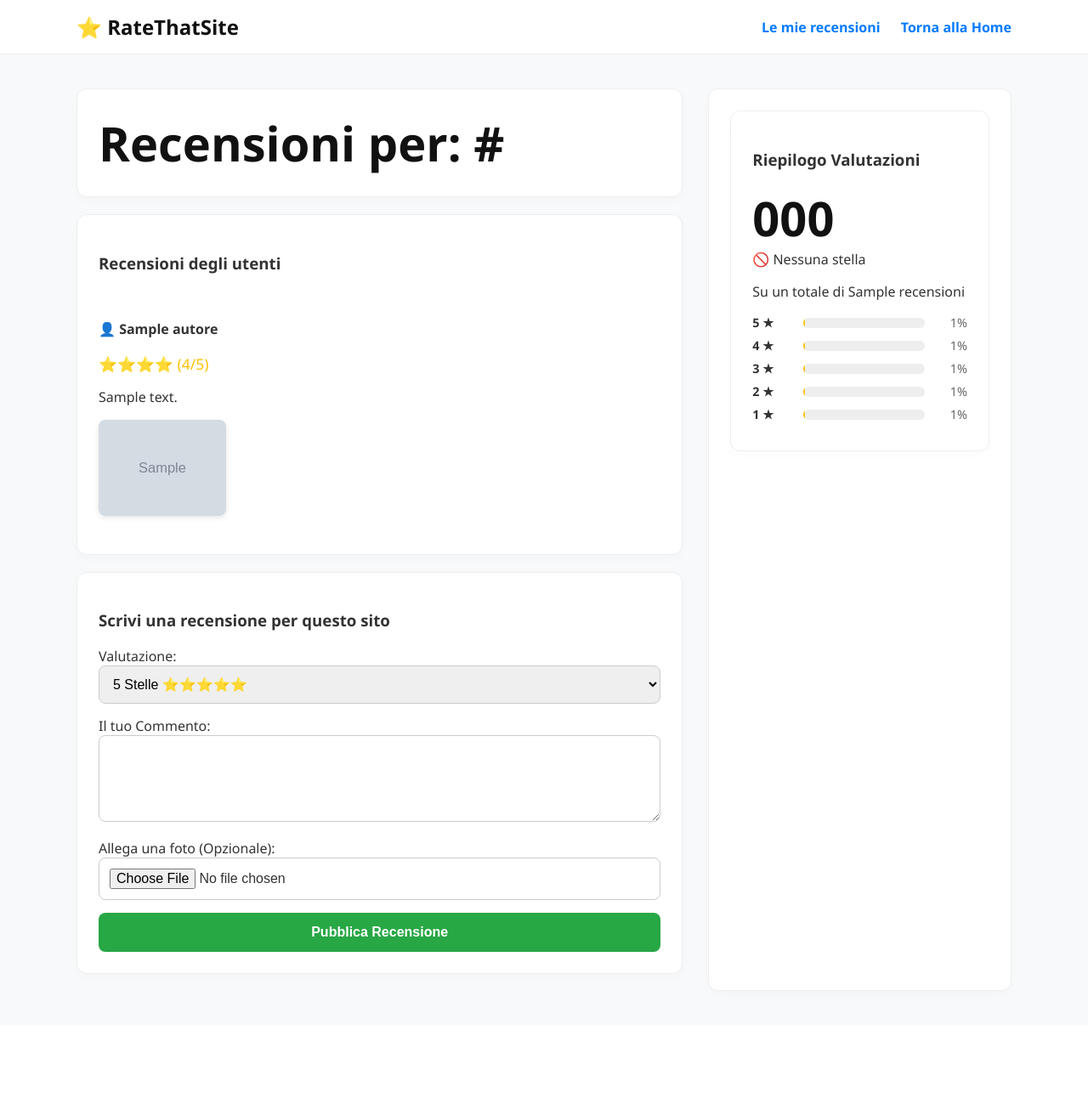
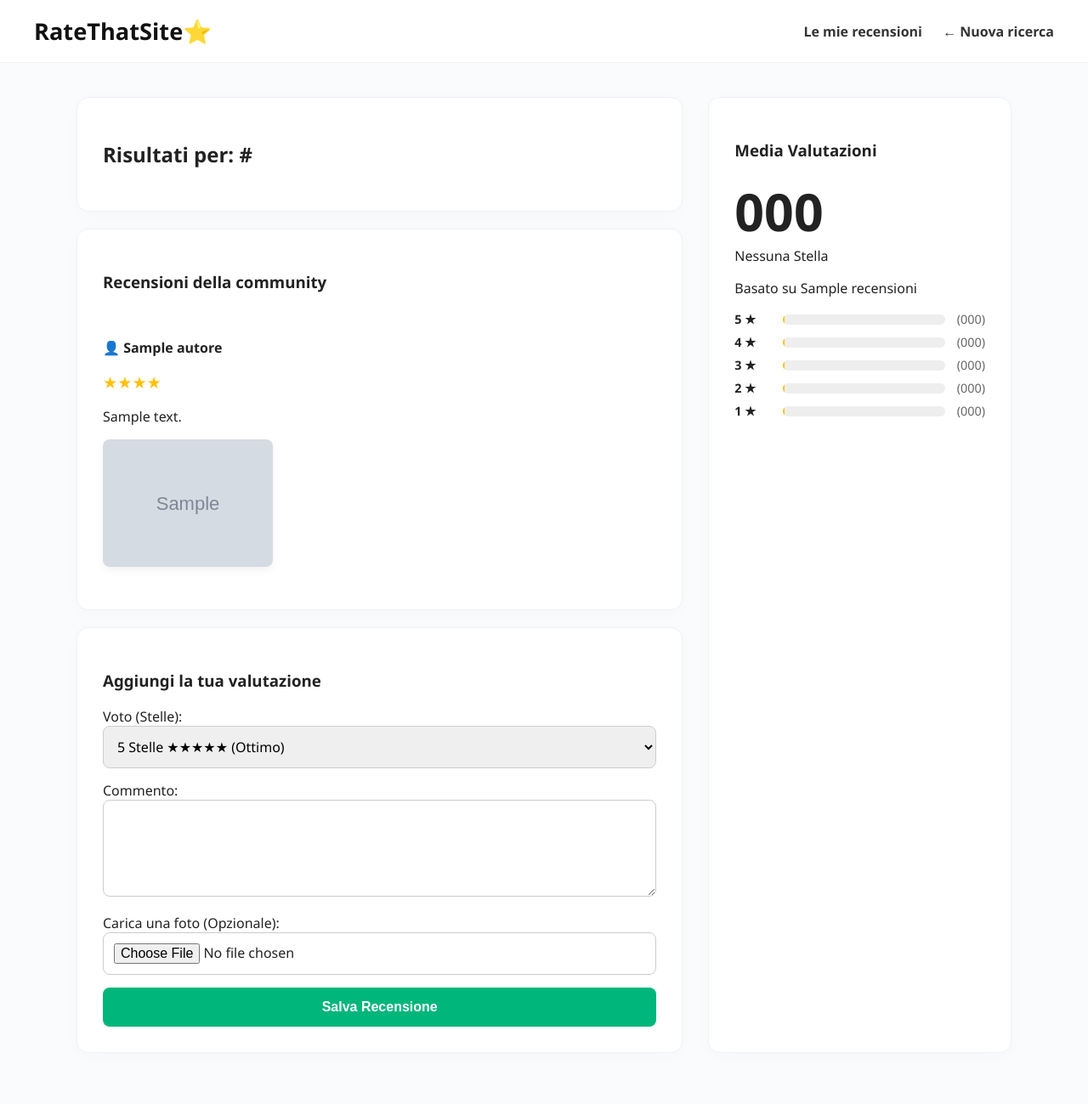
Before and after one commit to DanyXSmile/RateThatSite, a Flask app: template templates/risultati.html in a window 1280 px wide. Shown: the whole page at 85% size. Before the commit the page ends 1166 px from the top, so only its background shows below. Run offline with Flask 3, Linux system fonts and the light colour scheme; the visitor is signed in with stand-in values (Sample User, id 1); the template is opened without the code that fills it: most values are stand-ins (such as "Sample title", 1, 10 or a date in 2020); grey boxes marked "Sample" are stand-in pictures.

Commit message:
Aggiornamento v1.42

```diff
--- a/app.py
+++ b/app.py
@@ -2,30 +2,25 @@ import os
 from flask import Flask, render_template, request, session, redirect, url_for
 
 app = Flask(__name__)
-app.secret_key = os.environ.get("SECRET_KEY", "ratethatsite_ultra_secure_key_2026")
+app.secret_key = os.environ.get("SECRET_KEY", "ratethatsite_safe_key_2026")
 
-# DATABASE IN MEMORIA (Previene il crash dei cookie a 4KB e supporta le foto)
-# Contiene alcune recensioni iniziali per far funzionare la linea animata scorrevole
-MOCK_DB = {
+# DATABASE SALVATO SUL SERVER (Evita crash di memoria e supporta le foto)
+DB = {
     "utenti": ["Daniil", "Aura", "Marco", "Sofia"],
     "recensioni": [
-        {"autore": "Aura", "site_url": "github.com", "comment": "GitHub mi ha salvato la vita, essenziale per programmare!", "rating": 5, "foto_recensione": ""},
-        {"autore": "Marco", "site_url": "google.com", "comment": "Il motore di ricerca migliore di sempre, pulito e veloce.", "rating": 5, "foto_recensione": ""},
-        {"autore": "Sofia", "site_url": "spotify.com", "comment": "Ottima app per la musica, ma la pubblicità nella versione free è troppa.", "rating": 3, "foto_recensione": ""},
-        {"autore": "Daniil", "site_url": "vercel.com", "comment": " some bug all'inizio ma il deploy dei siti web è istantaneo. Fantastico.", "rating": 4, "foto_recensione": ""}
+        {"autore": "Aura", "site_url": "github.com", "comment": "GitHub è fondamentale per salvare il codice, super consigliato!", "rating": 5, "foto": ""},
+        {"autore": "Marco", "site_url": "google.com", "comment": "Sempre pulito e velocissimo, il re dei motori di ricerca.", "rating": 5, "foto": ""},
+        {"autore": "Sofia", "site_url": "spotify.com", "comment": "La selezione musicale è ottima, ma gli annunci free sono un po' troppi.", "rating": 3, "foto": ""},
+        {"autore": "Daniil", "site_url": "vercel.com", "comment": "Interfaccia pulita per i deploy, integrazione fantastica.", "rating": 4, "foto": ""}
     ]
 }
 
-@app.before_request
-def richiedi_nome():
-    if 'username' not in session and request.endpoint not in ['login', 'static']:
-        return redirect(url_for('index'))
-
 @app.route('/')
 def index():
+    # Se l'utente non è loggato, mostriamo subito la schermata che chiede il nome
     if 'username' not in session:
-        return render_template('index.html', mostre_login=True, errore_user=None)
-    return render_template('index.html', mostre_login=False, recensioni_loop=MOCK_DB['recensioni'])
+        return render_template('index.html', mostra_login=True, errore_user=None, recensioni_loop=DB["recensioni"])
+    return render_template('index.html', mostra_login=False, errore_user=None, recensioni_loop=DB["recensioni"])
 
 @app.route('/login', methods=['POST'])
 def login():
@@ -33,12 +28,13 @@ def login():
     if not username:
         return redirect(url_for('index'))
 
-    if username in MOCK_DB['utenti'] or username.lower() in [u.lower() for u in MOCK_DB['utenti']]:
-        return render_template('index.html', mostre_login=True, errore_user="Questo username è già in uso. Scegline un altro!")
+    # Controllo Username Unico (Case-Insensitive)
+    if username.lower() in [u.lower() for u in DB["utenti"]]:
+        return render_template('index.html', mostra_login=True, errore_user="Questo utente è già in uso", recensioni_loop=DB["recensioni"])
 
-    MOCK_DB['utenti'].append(username)
+    # Registrazione utente riuscita
+    DB["utenti"].append(username)
     session['username'] = username
-    session.modified = True
     return redirect(url_for('index'))
 
 @app.route('/cerca', methods=['GET', 'POST'])
@@ -48,36 +44,37 @@ def cerca():
 
     if request.method == 'POST':
         url_cercato = request.form.get('site_url', '').strip().lower()
-        url_cercato = url_cercato.replace('https://', '').replace('http://', '').replace('www.', '')
+        # Pulizia dell'URL per raggruppare i risultati in modo uniforme
+        url_cercato = url_cercato.replace("https://", "").replace("http://", "").replace("www.", "")
         if url_cercato.endswith('/'):
             url_cercato = url_cercato[:-1]
     else:
-        url_cercato = request.args.get('url', '').strip().lower()
+        url_cercato = request.args.get('url', '').strip()
 
     if not url_cercato:
         return redirect(url_for('index'))
 
-    recensioni_sito = [r for r in MOCK_DB['recensioni'] if r['site_url'] == url_cercato]
+    # Filtra le recensioni abbinate a questo URL
+    recensioni_sito = [r for r in DB["recensioni"] if r['site_url'] == url_cercato]
+    totale = len(recensioni_sito)
 
-    totale_recensioni = len(recensioni_sito)
     media_stelle = 0
     conteggio_stelle = {5: 0, 4: 0, 3: 0, 2: 0, 1: 0}
     percentuali = {5: 0, 4: 0, 3: 0, 2: 0, 1: 0}
 
-    if totale_recensioni > 0:
-        somma = 0
+    if totale > 0:
+        somma = sum(r['rating'] for r in recensioni_sito)
+        media_stelle = round(somma / totale, 1)
         for r in recensioni_sito:
-            somma += r['rating']
             conteggio_stelle[r['rating']] += 1
-        media_stelle = round(somma / totale_recensioni, 1)
         for stella in conteggio_stelle:
-            percentuali[stella] = round((conteggio_stelle[stella] / totale_recensioni) * 100)
+            percentuali[stella] = round((conteggio_stelle[stella] / totale) * 100)
 
     return render_template(
         'risultati.html',
         url_cercato=url_cercato,
         recensioni=recensioni_sito,
-        totale_recensioni=totale_recensioni,
+        totale_recensioni=totale,
         media_stelle=media_stelle,
         conteggio_stelle=conteggio_stelle,
         percentuali=percentuali
@@ -88,30 +85,31 @@ def aggiungi_recensione():
     if 'username' not in session:
         return redirect(url_for('index'))
 
-    autore = session['username']
     site_url = request.form.get('site_url', '').strip().lower()
     comment = request.form.get('comment', '').strip()
     rating = int(request.form.get('rating', 5))
     foto_base64 = request.form.get('foto_base64', '')
 
     nuova_recensione = {
-        'autore': autore,
+        'autore': session['username'],
         'site_url': site_url,
         'comment': comment,
         'rating': rating,
-        'foto_recensione': foto_base64
+        'foto': foto_base64
     }
-
-    MOCK_DB['recensioni'].append(nuova_recensione)
+    DB["recensioni"].append(nuova_recensione)
     return redirect(url_for('cerca', url=site_url))
 
 @app.route('/le-mie-recensioni')
 def le_mie_recensioni():
     if 'username' not in session:
         return redirect(url_for('index'))
+    mie_recensioni = [r for r in DB["recensioni"] if r['autore'] == session['username']]
+    return render_template('le_mie_recensioni.html', recensioni=mie_recensioni)
 
-    mie_recensioni = [r for r in MOCK_DB['recensioni'] if r['autore'] == session['username']]
-    return render_template('le_mie_recensioni.html', recensioni=mie_recensioni)
+@app.route('/chi-siamo')
+def chi_siamo():
+    return render_template('chi_siamo.html')
 
 @app.route('/logout')
 def logout():
--- a/templates/risultati.html
+++ b/templates/risultati.html
@@ -2,175 +2,172 @@
 <html lang="it">
 <head>
     <meta charset="UTF-8">
-    <title>Recensioni per {{ url_cercato }} - RateThatSite</title>
+    <title>Recensioni per {{ url_cercato }}</title>
     <style>
-        body { font-family: 'Segoe UI', Arial, sans-serif; background-color: #f8f9fa; margin: 0; padding: 0; color: #333; }
-        .main-header { background: #ffffff; border-bottom: 1px solid #eee; padding: 15px 0; }
-        .header-container { max-width: 1100px; margin: 0 auto; display: flex; justify-content: space-between; align-items: center; padding: 0 20px; }
-        .logo-text { font-size: 1.5rem; font-weight: 800; color: #111; text-decoration: none; }
-        .nav-link { color: #007bff; text-decoration: none; font-weight: bold; margin-left: 20px; }
-        .nav-link:hover { text-decoration: underline; }
-        .container { max-width: 1100px; margin: 40px auto; padding: 0 20px; display: grid; grid-template-columns: 2fr 1fr; gap: 30px; }
-        @media(max-width: 768px) { .container { grid-template-columns: 1fr; } }
-        .card { background: white; padding: 25px; border-radius: 12px; box-shadow: 0 4px 12px rgba(0,0,0,0.02); margin-bottom: 20px; border: 1px solid #eee; }
-        .rating-big { font-size: 3.5rem; font-weight: 800; margin: 0; color: #111; }
-        .bar-container { display: flex; align-items: center; margin-bottom: 8px; font-size: 0.9rem; }
-        .bar-label { width: 50px; font-weight: 600; }
-        .bar-bg { flex: 1; background: #eee; height: 12px; border-radius: 6px; margin: 0 10px; overflow: hidden; }
+        body { font-family: 'Segoe UI', Arial, sans-serif; background-color: #f9fbfd; margin: 0; padding: 0; color: #222; }
+        .main-header { background: #ffffff; border-bottom: 1px solid #eef2f5; padding: 18px 0; }
+        .header-container { max-width: 1200px; margin: 0 auto; display: flex; justify-content: space-between; align-items: center; padding: 0 20px; }
+        .logo-text { font-size: 1.7rem; font-weight: 800; color: #111; text-decoration: none; }
+        .nav-link { color: #333; text-decoration: none; font-weight: 600; margin-left: 20px; }
+        .nav-link:hover { color: #007bff; }
+
+        .layout-grid { max-width: 1100px; margin: 40px auto; padding: 0 20px; display: grid; grid-template-columns: 2fr 1fr; gap: 30px; }
+        @media(max-width: 768px) { .layout-grid { grid-template-columns: 1fr; } }
+
+        .panel { background: white; padding: 30px; border-radius: 14px; box-shadow: 0 4px 20px rgba(0,0,0,0.02); margin-bottom: 20px; border: 1px solid #eef2f5; }
+        .no-reviews-box { background: #fff8eb; color: #b7791f; border-left: 4px solid #f6ad55; padding: 20px; border-radius: 8px; font-weight: 600; margin-bottom: 25px; }
+
+        /* RIASSUNTO TRUSTPILOT */
+        .big-score { font-size: 3.8rem; font-weight: 800; margin: 0; }
+        .bar-row { display: flex; align-items: center; margin-bottom: 8px; font-size: 0.9rem; }
+        .bar-label { width: 45px; font-weight: 600; }
+        .bar-rail { flex: 1; background: #eee; height: 12px; border-radius: 6px; margin: 0 12px; overflow: hidden; }
         .bar-fill { background: #ffc107; height: 100%; border-radius: 6px; }
-        .bar-pct { width: 40px; text-align: right; color: #666; }
-        .review-item { padding: 20px 0; border-bottom: 1px solid #eee; }
-        .review-item:last-child { border-bottom: none; }
-        .stars { color: #ffc107; font-size: 1.1rem; margin-bottom: 5px; }
-        .form-control { width: 100%; padding: 12px; border: 1px solid #ccc; border-radius: 8px; box-sizing: border-box; font-size: 1rem; margin-bottom: 15px; }
-        .btn-submit { background: #28a745; color: white; border: none; padding: 14px; border-radius: 8px; font-weight: bold; cursor: pointer; width: 100%; font-size: 1rem; }
-        .btn-submit:hover { background: #218838; }
-        .review-img { max-width: 150px; max-height: 150px; border-radius: 8px; margin-top: 10px; display: block; box-shadow: 0 2px 6px rgba(0,0,0,0.1); }
-        .summary-box { background: white; padding: 25px; border-radius: 12px; box-shadow: 0 4px 12px rgba(0,0,0,0.02); border: 1px solid #eee; position: sticky; top: 20px; }
+        .bar-count { width: 35px; text-align: right; color: #666; }
+
+        .review-card { padding: 20px 0; border-bottom: 1px solid #f0f2f5; }
+        .review-card:last-child { border-bottom: none; }
+        .stars-gold { color: #ffc107; font-size: 1.2rem; margin: 4px 0; }
+
+        .input-field { width: 100%; padding: 12px; border: 1px solid #ccc; border-radius: 8px; box-sizing: border-box; font-size: 1rem; margin-bottom: 15px; font-family: inherit; }
+        .submit-btn { background: #00b67a; color: white; border: none; padding: 14px; border-radius: 8px; font-weight: bold; cursor: pointer; width: 100%; font-size: 1rem; }
+        .attached-img { max-width: 200px; max-height: 200px; border-radius: 8px; margin-top: 12px; display: block; box-shadow: 0 4px 10px rgba(0,0,0,0.05); }
     </style>
 </head>
 <body>
     <header class="main-header">
         <div class="header-container">
-            <a href="/" class="logo-text">⭐ RateThatSite</a>
+            <a href="/" class="logo-text">RateThatSite⭐</a>
             <div>
                 <a href="/le-mie-recensioni" class="nav-link">Le mie recensioni</a>
-                <a href="/" class="nav-link">Torna alla Home</a>
+                <a href="/" class="nav-link">← Nuova ricerca</a>
             </div>
         </div>
     </header>
 
-    <div class="container">
+    <div class="layout-grid">
         <div>
-            <div class="card">
-                <h2 class="rating-big">Recensioni per: {{ url_cercato }}</h2>
+            <div class="panel">
+                <h2>Risultati per: {{ url_cercato }}</h2>
             </div>
 
-            <div class="card">
-                <h3>Recensioni degli utenti</h3>
-                {% if recensioni %}
+            <div class="panel">
+                {% if totale_recensioni == 0 %}
+                    <div class="no-reviews-box">Non ci sono recensioni per questo sito</div>
+                {% else %}
+                    <h3>Recensioni della community</h3>
                     {% for r in recensioni %}
-                    <div class="review-item">
+                        <div class="review-card">
                             <p><strong>👤 {{ r.autore }}</strong></p>
-                        <p class="stars">{% for i in range(r.rating|int) %}⭐️{% endfor %} ({{ r.rating }}/5)</p>
+                            <div class="stars-gold">
+                                {% for s in range(r.rating) %}★{% endfor %}
+                            </div>
                             <p>{{ r.comment }}</p>
-                        {% if r.foto_recensione %}
-                            <img class="review-img" src="{{ r.foto_recensione }}" alt="Foto allegata">
+                            {% if r.foto %}
+                                <img src="{{ r.foto }}" alt="Foto Recensione" class="attached-img">
                             {% endif %}
                         </div>
                     {% endfor %}
-                {% else %}
-                    <p>Nessuna recensione presente per questo sito. Sii il primo a scriverne una qui sotto!</p>
                 {% endif %}
             </div>
 
-            <div class="card">
-                <h3>Scrivi una recensione per questo sito</h3>
+            <div class="panel">
+                <h3>Aggiungi la tua valutazione</h3>
                 <form action="/aggiungi_recensione" method="POST" enctype="multipart/form-data">
                     <input type="hidden" name="site_url" value="{{ url_cercato }}">
-                    <input type="hidden" id="fotoBase64" name="foto_base64" value="">
+                    <input type="hidden" id="foto_base64" name="foto_base64" value="">
 
-                    <div class="form-group">
-                        <label>Valutazione:</label>
-                        <select name="rating" class="form-control" required>
-                            <option value="5">5 Stelle ⭐️⭐️⭐️⭐️⭐️</option>
-                            <option value="4">4 Stelle ⭐️⭐️⭐️⭐️</option>
-                            <option value="3">3 Stelle ⭐️⭐️⭐️</option>
-                            <option value="2">2 Stelle ⭐️⭐️</option>
-                            <option value="1">1 Stella ⭐️</option>
+                    <div>
+                        <label>Voto (Stelle):</label>
+                        <select name="rating" class="input-field" required>
+                            <option value="5">5 Stelle ★★★★★ (Ottimo)</option>
+                            <option value="4">4 Stelle ★★★★ (Buono)</option>
+                            <option value="3">3 Stelle ★★★ (Sufficiente)</option>
+                            <option value="2">2 Stelle ★★ (Scarso)</option>
+                            <option value="1">1 Stella ★ (Pessimo)</option>
                         </select>
                     </div>
 
-                    <div class="form-group">
-                        <label>Il tuo Commento:</label>
-                        <textarea name="comment" class="form-control" rows="4" required></textarea>
+                    <div>
+                        <label>Commento:</label>
+                        <textarea name="comment" class="input-field" rows="4" required></textarea>
                     </div>
 
-                    <div class="form-group">
-                        <label>Allega una foto (Opzionale):</label>
-                        <input type="file" id="fotoInput" accept="image/*" class="form-control">
-                        <div id="caricamentoStato" style="display:none; margin-top: 8px; font-size: 0.95rem;"></div>
+                    <div>
+                        <label>Carica una foto (Opzionale):</label>
+                        <input type="file" id="uploadImmagine" accept="image/*" class="input-field">
+                        <div id="compressStatus" style="display:none; margin-bottom: 15px; font-size: 0.9rem; color: #666;"></div>
                     </div>
 
-                    <button type="submit" id="submitBtn" class="btn-submit">Pubblica Recensione</button>
+                    <button type="submit" id="btnInvia" class="submit-btn">Salva Recensione</button>
                 </form>
                 <script>
-                    document.getElementById('fotoInput').addEventListener('change', function(e) {
+                    document.getElementById('uploadImmagine').addEventListener('change', function(e) {
                         const file = e.target.files[0];
-                        const stato = document.getElementById('caricamentoStato');
-                        const submitBtn = document.getElementById('submitBtn');
-                        const hiddenInput = document.getElementById('fotoBase64');
+                        const status = document.getElementById('compressStatus');
+                        const btn = document.getElementById('btnInvia');
+                        const hidden = document.getElementById('foto_base64');
 
                         if (file) {
-                            submitBtn.disabled = true;
-                            submitBtn.style.background = '#85929E';
-                            submitBtn.innerText = 'Ottimizzazione immagine...';
-                            stato.style.display = 'block';
-                            stato.style.color = '#d39e00';
-                            stato.innerText = '⏳ Compressione della foto in corso per salvataggio sicuro...';
+                            btn.disabled = true;
+                            btn.style.background = '#aaa';
+                            status.style.display = 'block';
+                            status.innerText = '⏳ Ottimizzazione screenshot/immagine in corso...';
 
                             const reader = new FileReader();
                             reader.onload = function(event) {
                                 const img = new Image();
                                 img.onload = function() {
                                     const canvas = document.createElement('canvas');
-                                    let width = img.width;
-                                    let height = img.height;
-                                    const max_size = 250;
-                                    if (width > max_size) {
-                                        height *= max_size / width;
-                                        width = max_size;
-                                    }
-                                    canvas.width = width;
-                                    canvas.height = height;
+                                    let w = img.width;
+                                    let h = img.height;
+
+                                    // Ridimensionamento preventivo per non superare limiti server
+                                    if (w > 300) { h *= 300 / w; w = 300; }
+                                    canvas.width = w;
+                                    canvas.height = h;
+
                                     const ctx = canvas.getContext('2d');
-                                    ctx.drawImage(img, 0, 0, width, height);
-                                    const dataUrl = canvas.toDataURL('image/jpeg', 0.4);
-                                    hiddenInput.value = dataUrl;
-                                    submitBtn.disabled = false;
-                                    submitBtn.style.background = '#28a745';
-                                    submitBtn.innerText = 'Pubblica Recensione';
-                                    stato.style.color = '#28a745';
-                                    stato.innerText = '✅ Foto pronta e ottimizzata correttamente!';
+                                    ctx.drawImage(img, 0, 0, w, h);
+
+                                    // Compressione bilanciata
+                                    hidden.value = canvas.toDataURL('image/jpeg', 0.5);
+                                    btn.disabled = false;
+                                    btn.style.background = '#00b67a';
+                                    status.innerText = '✅ Foto ottimizzata ed allegata!';
                                 };
                                 img.src = event.target.result;
                             };
                             reader.readAsDataURL(file);
-                        } else {
-                            hiddenInput.value = '';
-                            stato.style.display = 'none';
-                            submitBtn.disabled = false;
-                            submitBtn.style.background = '#28a745';
-                            submitBtn.innerText = 'Pubblica Recensione';
                         }
                     });
                 </script>
             </div>
         </div>
 
-        <div class="summary-box">
-            <div class="card">
-                <h3>Riepilogo Valutazioni</h3>
-                <div class="rating-big">{{ media_stelle }}</div>
+        <div class="panel">
+            <h3>Media Valutazioni</h3>
+            <div class="big-score">{{ media_stelle }}</div>
             <div>
-                    {% if media_stelle >= 4.5 %}⭐️⭐️⭐️⭐️⭐️
-                    {% elif media_stelle >= 3.5 %}⭐️⭐️⭐️⭐️
-                    {% elif media_stelle >= 2.5 %}⭐️⭐️⭐️
-                    {% elif media_stelle >= 1.5 %}⭐️⭐️
-                    {% elif media_stelle > 0 %}⭐️
-                    {% else %}🚫 Nessuna stella
+                {% if media_stelle >= 4.5 %}★★★★★
+                {% elif media_stelle >= 3.5 %}★★★★
+                {% elif media_stelle >= 2.5 %}★★★
+                {% elif media_stelle >= 1.5 %}★★
+                {% elif media_stelle > 0 %}★
+                {% else %}Nessuna Stella
                 {% endif %}
             </div>
-                <p>Su un totale di {{ totale_recensioni }} recensioni</p>
-                {% for stella in [5, 4, 3, 2, 1] %}
-                <div class="bar-container">
+            <p>Basato su {{ totale_recensioni }} recensioni</p>
+
+            {% for stella in [5,4,3,2,1] %}
+            <div class="bar-row">
                 <div class="bar-label">{{ stella }} ★</div>
-                    <div class="bar-bg"><div class="bar-fill" style="width: {{ percentuali[stella] }}%;"></div></div>
-                    <div class="bar-pct">{{ percentuali[stella] }}%</div>
+                <div class="bar-rail"><div class="bar-fill" style="width: {{ percentuali[stella] }}%;"></div></div>
+                <div class="bar-count">({{ conteggio_stelle[stella] }})</div>
             </div>
             {% endfor %}
         </div>
     </div>
-    </div>
+
 </body>
 </html>
```
Also changed, not shown: templates/chi_siamo.html (added, +20 -0 lines), templates/index.html (+68 -58 lines), templates/le_mie_recensioni.html (+37 -33 lines). Lines whose indentation alone changed are shown as unchanged.
